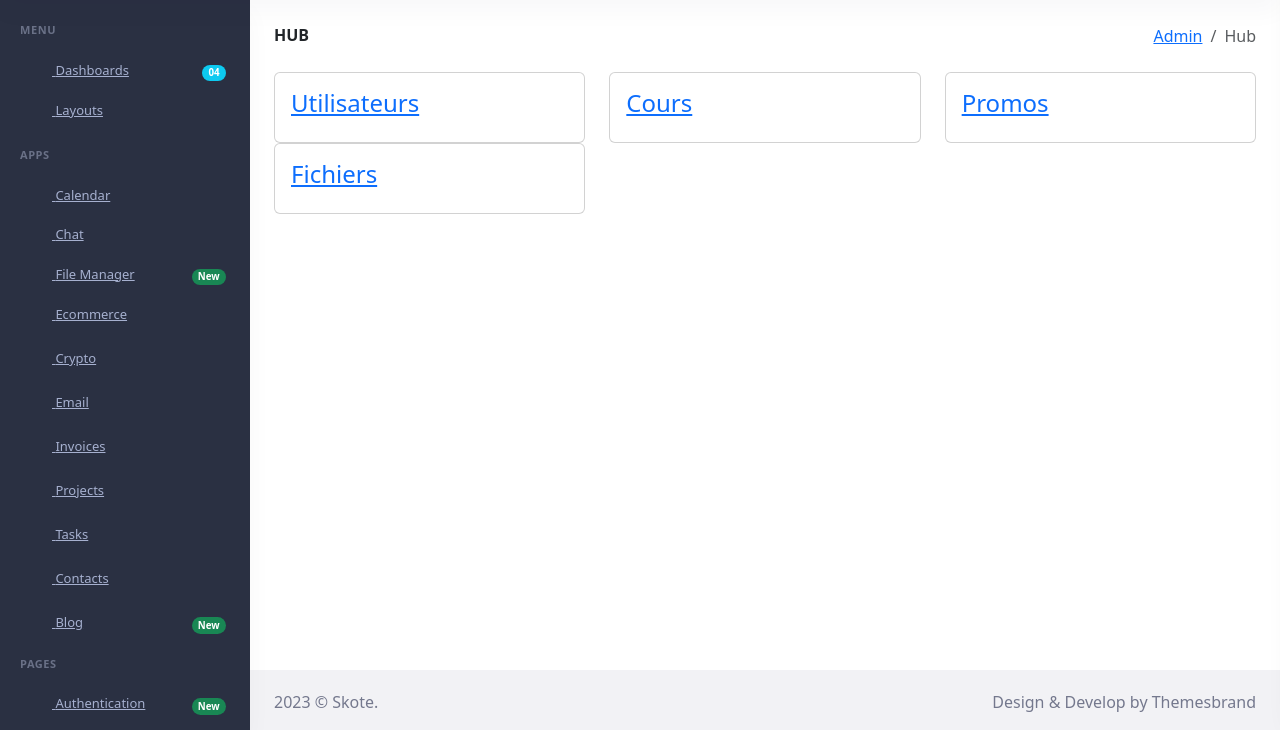
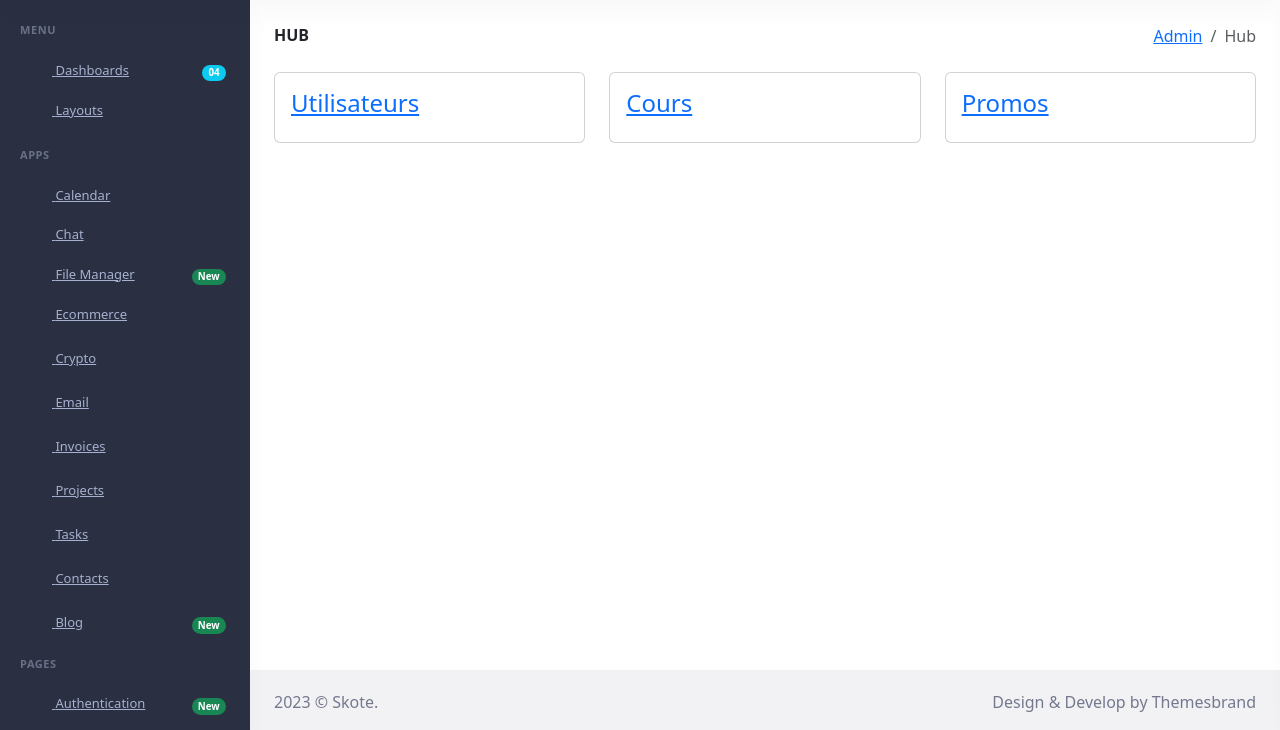
Before and after one commit to Pierson38/HubG4, a Symfony app: template templates/admin/index.html.twig in a window 1280 px wide. Shown: the part 70-800 px from the top of the page. Run offline with Twig, Linux system fonts and the light colour scheme; the template is opened without the code that fills it, so the values that code supplies are empty; some libraries are stand-ins or nearby versions.

Commit message:
Dernier test pipeline

```diff
--- a/templates/admin/index.html.twig
+++ b/templates/admin/index.html.twig
@@ -54,15 +54,6 @@
                                 </a>
                                 </div>
 							</div>
-							<div class="col-xl-4">
-                                <div class="card">
-                                    <a href="{{path("app_admin_promos")}}">
-                                    <div class="card-body">
-                                        <h4 class="card-title">Fichiers</h4>
-                                    </div>
-                                </a>
-                                </div>
-							</div>
 						</div>
 					</div> <!-- container-fluid -->
 				</div>
```
